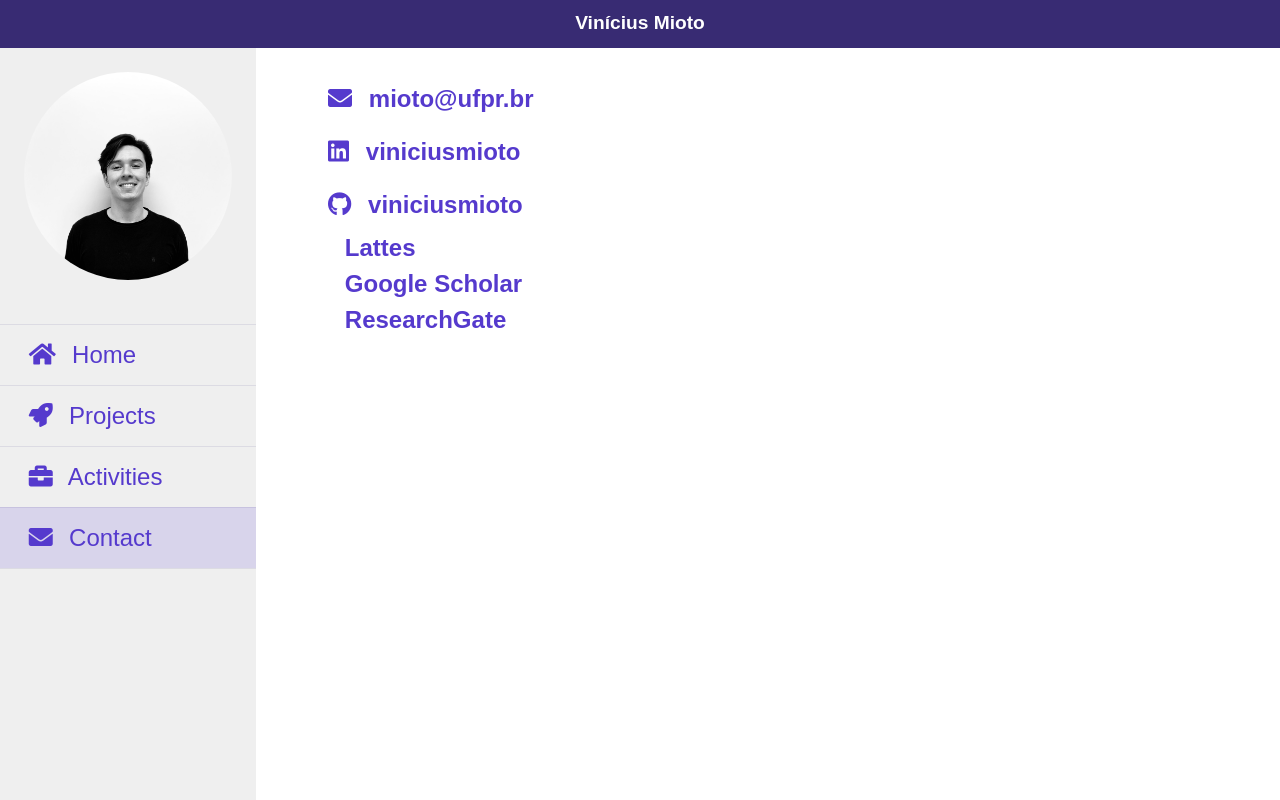
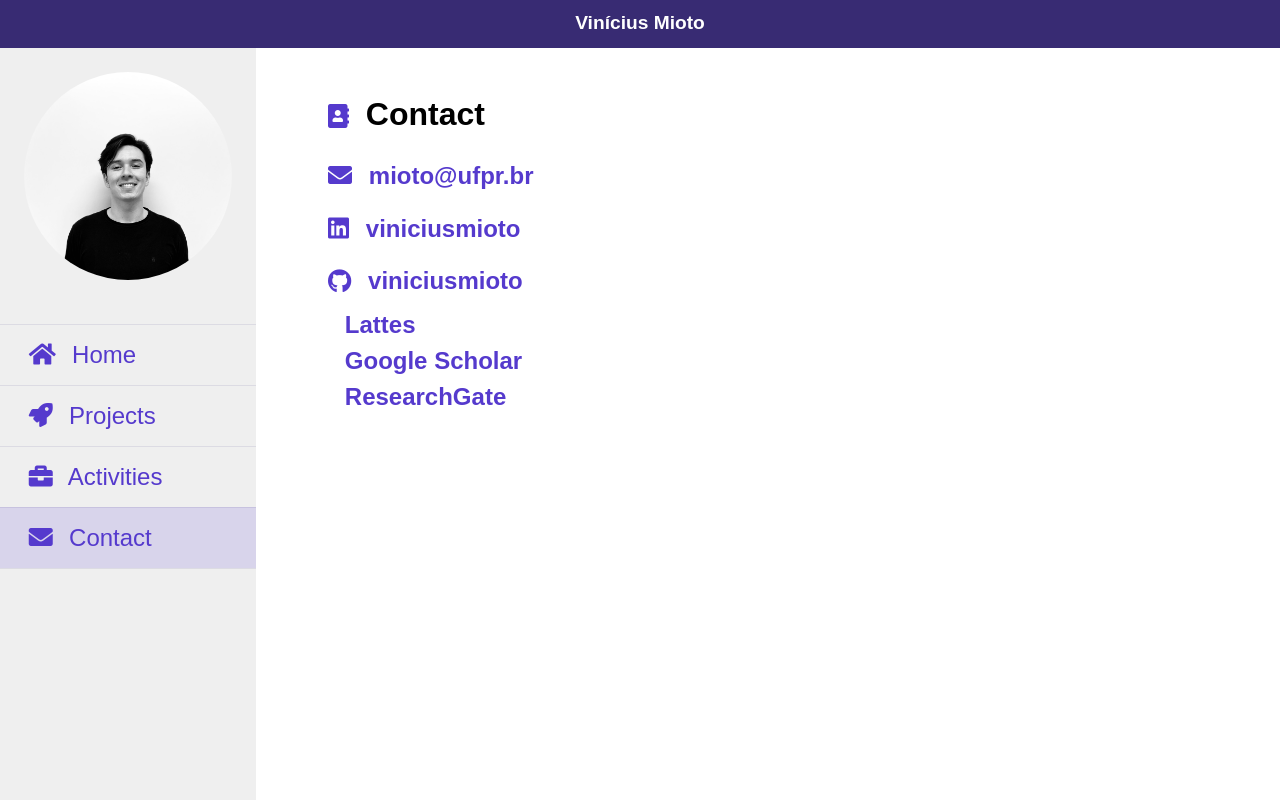
Before and after one commit to viniciusmioto/vm, a plain HTML site: page contact.html in a window 1280 px wide. Drawn offline with Linux system fonts and the light colour scheme; some icons are missing.

Commit message:
[add] contact title

```diff
--- a/contact.html
+++ b/contact.html
@@ -52,6 +52,7 @@
     </aside>
 
     <main>
+        <h2><i class="fas fa-address-book"></i>Contact</h2>
         <h3><i class="fas fa-envelope"></i><a href="mailto:mioto@ufpr.br" target="_blank">mioto@ufpr.br</a></h3>
 
         <h3><i class="fab fa-linkedin"></i><a href="https://www.linkedin.com/in/viniciusmioto/" target="_blank">viniciusmioto</a></h3>
@@ -64,7 +65,6 @@
                 target="_blank">Google Scholar</a></h3>
 
         <h3><i class="ai ai-researchgate"></i><a href="https://www.researchgate.net/profile/Vinicius-Mioto">ResearchGate</a></h3>
-
     </main>
 
 </body>
```
